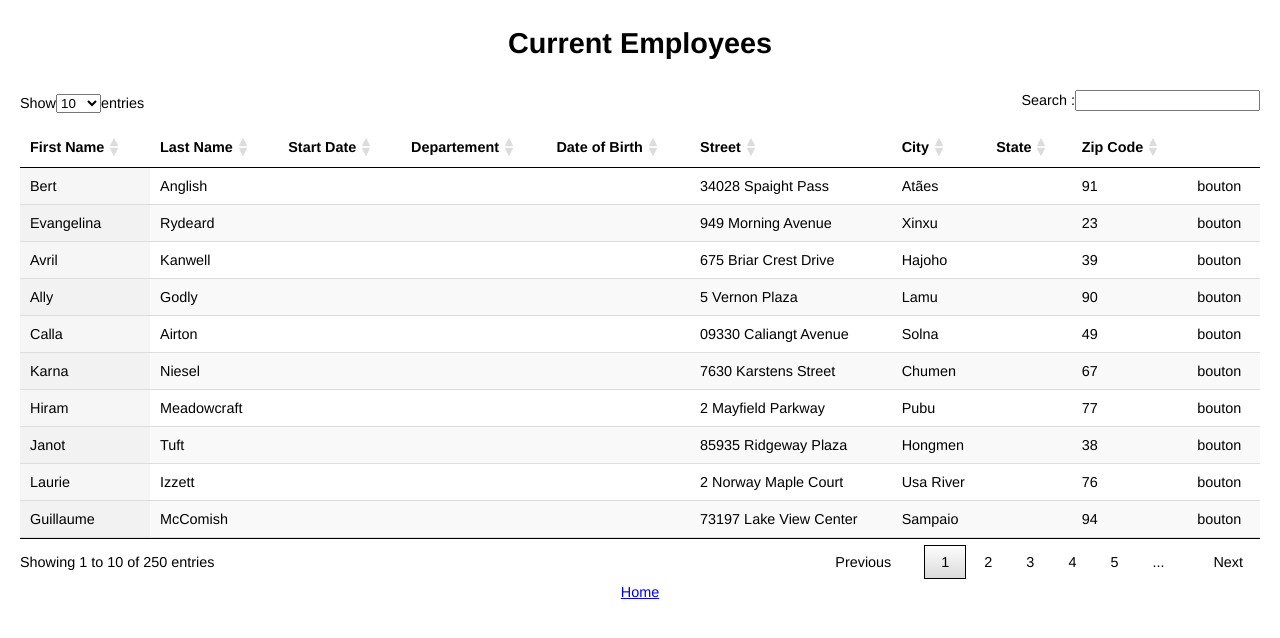
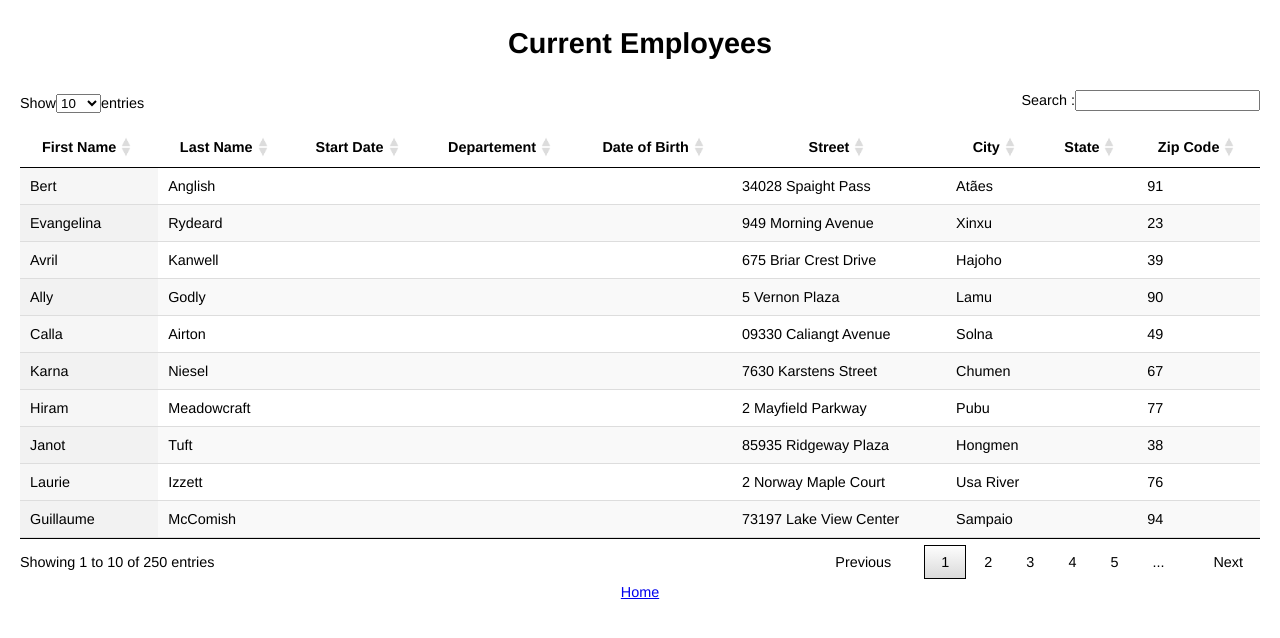
Before and after one commit to Squal94/Khadir_Lounis_Projet_14_122022, a React (Create React App) app in the folder wealth_health/: page /employee in a window 1280 px wide. Shown: the top 638 px of the page. Built offline with nearby package versions, Linux system fonts and the light colour scheme.

Commit message:
Sass mixin flex v3

```diff
--- a/wealth_health/src/Components/ArrayEmployee.js
+++ b/wealth_health/src/Components/ArrayEmployee.js
@@ -125,7 +125,6 @@ const ArrayEmployee = () => {
               Zip Code <Arrow />
             </div>
           </th>
-          <th></th>
         </tr>
       </thead>
       <tbody>
@@ -145,7 +144,6 @@ const ArrayEmployee = () => {
               <td>{employee.city}</td>
               <td>{employee.state}</td>
               <td>{employee.zipCode}</td>
-              <td>bouton</td>
             </tr>
           );
         })}
--- a/wealth_health/src/Styles/_settings.scss
+++ b/wealth_health/src/Styles/_settings.scss
@@ -27,11 +27,11 @@ body {
   align-items: center;
 }
 
-@mixin rowCenter {
-  display: flex;
-  flex-flow: row nowrap;
-  align-items: center;
-}
+// @mixin rowCenter {
+//   display: flex;
+//   flex-flow: row nowrap;
+//   align-items: center;
+// }
 
 @mixin center {
   display: flex;
```
